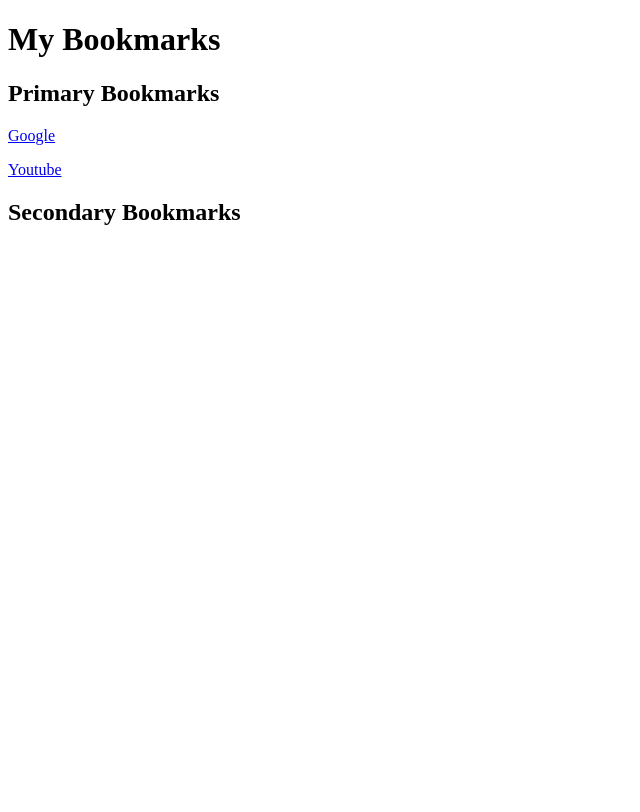
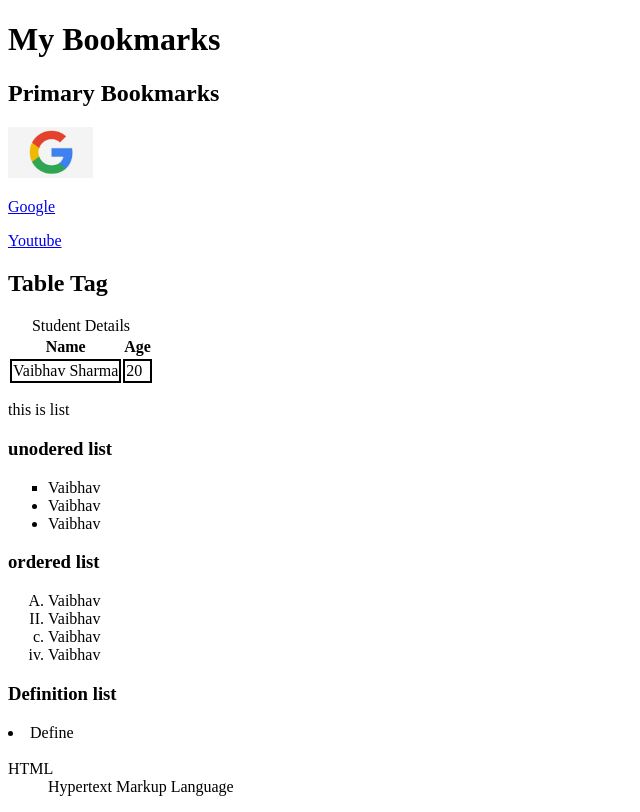
Before and after one commit to 089vaibhav/first-repo, a plain HTML site: page day-2/bookmarkmanager.html in a window 1280 px wide. Shown: the whole page, without its empty margins (0-640 px from the left). Drawn offline with Linux system fonts and the light colour scheme.

Commit message:
commit done by vaibhav

```diff
--- a/day-2/bookmarkmanager.html
+++ b/day-2/bookmarkmanager.html
@@ -4,14 +4,56 @@
     <meta charset="UTF-8">
     <meta name="viewport" content="width=device-width, initial-scale=1.0">
     <title>Bookmark Manager</title>
+    <link rel="stylesheet" href="style.css">
 </head>
 <body>
     <h1>My Bookmarks</h1>
     <h2>Primary Bookmarks</h2>
+    <p><img width="85" src="Screenshot 2024-06-12 at 10.19.23 PM.png" alt="Google Image"></p>
     <p><a target="_blank"  href="https://www.google.com">Google</a></p>
     <p><a href="https://www.youtube.com">Youtube</a></p>
 
 
-    <h2>Secondary Bookmarks</h2>
+    <h2>Table Tag</h2>
+
+    <table>
+        <caption>Student Details</caption>
+        <tr>
+            <th>Name</th>
+            <th>Age</th>
+        </tr>
+        <tr>
+            <td colspan="1" rowspan="2">Vaibhav Sharma</td>
+            <td>20</td>
+        </tr>
+    </table>
+
+    <p>this is list</p>
+    <p>
+        <h3>unodered list</h3>
+    </p>
+
+    <ul>
+        <li type="square">Vaibhav</li>
+        <li>Vaibhav</li>
+        <li>Vaibhav</li>
+    </ul>
+
+    <p><h3>ordered list</h3></p>
+    <ol>
+        <li type="A" >Vaibhav</li>
+        <li type="I" >Vaibhav</li>
+        <li type="a" >Vaibhav</li>
+        <li type="i" >Vaibhav</li>
+    </ol>
+
+    <p><h3>Definition list</h3></p>
+
+    <dl>
+        <li>Define</li>
+        <br>
+        <dt>HTML</dt>
+        <dd>Hypertext Markup Language</dd>
+    </dl>
 </body>
 </html>
--- a/day-2/style.css
+++ b/day-2/style.css
@@ -1,3 +1,3 @@
-body{
-    background-color: blanchedalmond;
+td{
+    border: 2px solid black;
 }
```
Also changed, not shown: day-2/index.html (+0 -1 lines), day-2/Screenshot 2024-06-12 at 10.19.23 PM.png (added), 2 other files.
